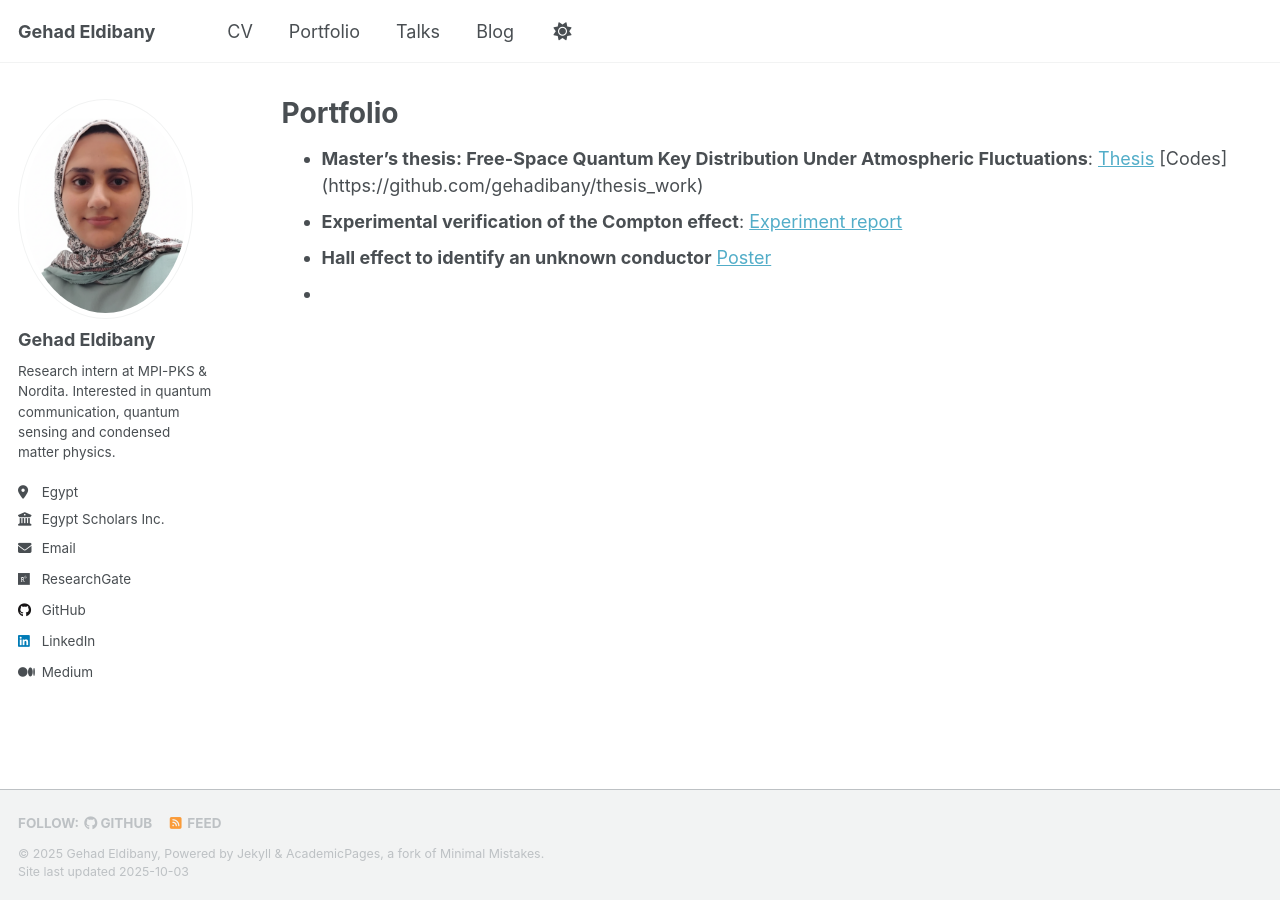
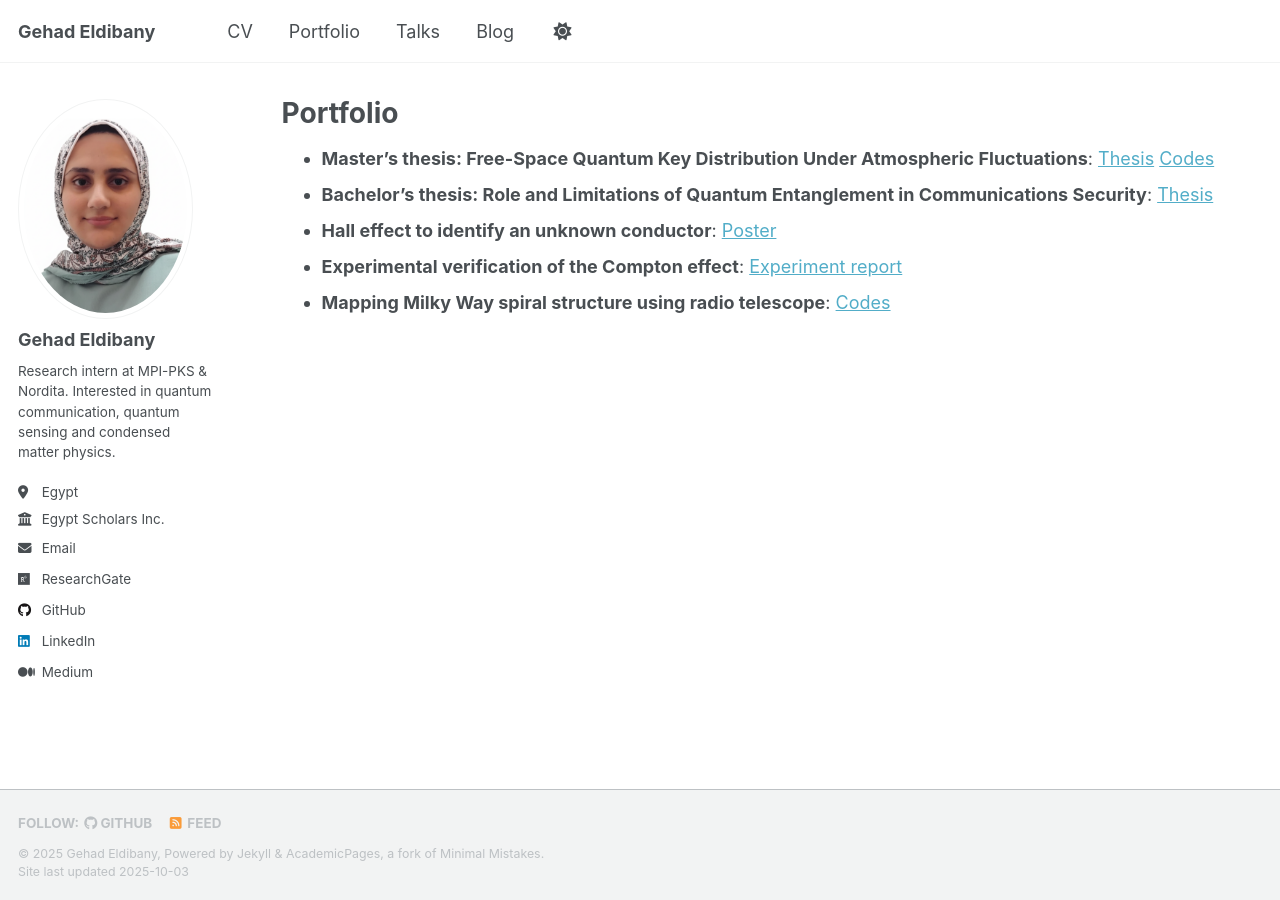
Before and after one commit to gehadibany/gehadibany.github.io, a Jekyll site: the page built from _pages/portfolio.md, in a window 1280 px wide. Built offline with Jekyll 4.4.1, drawn with Linux system fonts in a browser that asks for light colours; a script that is not in the unit is left out.

Commit message:
Update portfolio

```diff
--- a/_pages/portfolio.md
+++ b/_pages/portfolio.md
@@ -4,7 +4,8 @@ title: "Portfolio"
 permalink: /portfolio/
 author_profile: true
 ---
-* **Master's thesis: Free-Space Quantum Key Distribution Under Atmospheric Fluctuations**: [Thesis](https://gehadibany.github.io/files/Thesis.pdf) [Codes] (https://github.com/gehadibany/thesis_work)
+* **Master's thesis: Free-Space Quantum Key Distribution Under Atmospheric Fluctuations**: [Thesis](https://gehadibany.github.io/files/Thesis.pdf) [Codes](https://github.com/gehadibany/thesis_work)
+* **Bachelor's thesis: Role and Limitations of Quantum Entanglement in Communications Security**: [Thesis](https://gehadibany.github.io/files/B_thesis.pdf)
+* **Hall effect to identify an unknown conductor**: [Poster](https://gehadibany.github.io/files/Hall_effect.pdf)
 * **Experimental verification of the Compton effect**: [Experiment report](https://gehadibany.github.io/files/Compton.pdf)
-* **Hall effect to identify an unknown conductor** [Poster](https://gehadibany.github.io/files/Hall_effect.pdf)
-*
+* **Mapping Milky Way spiral structure using radio telescope**: [Codes](https://github.com/gehadibany/milky_way_mapping)
```
Also changed, not shown: 1 other file.
